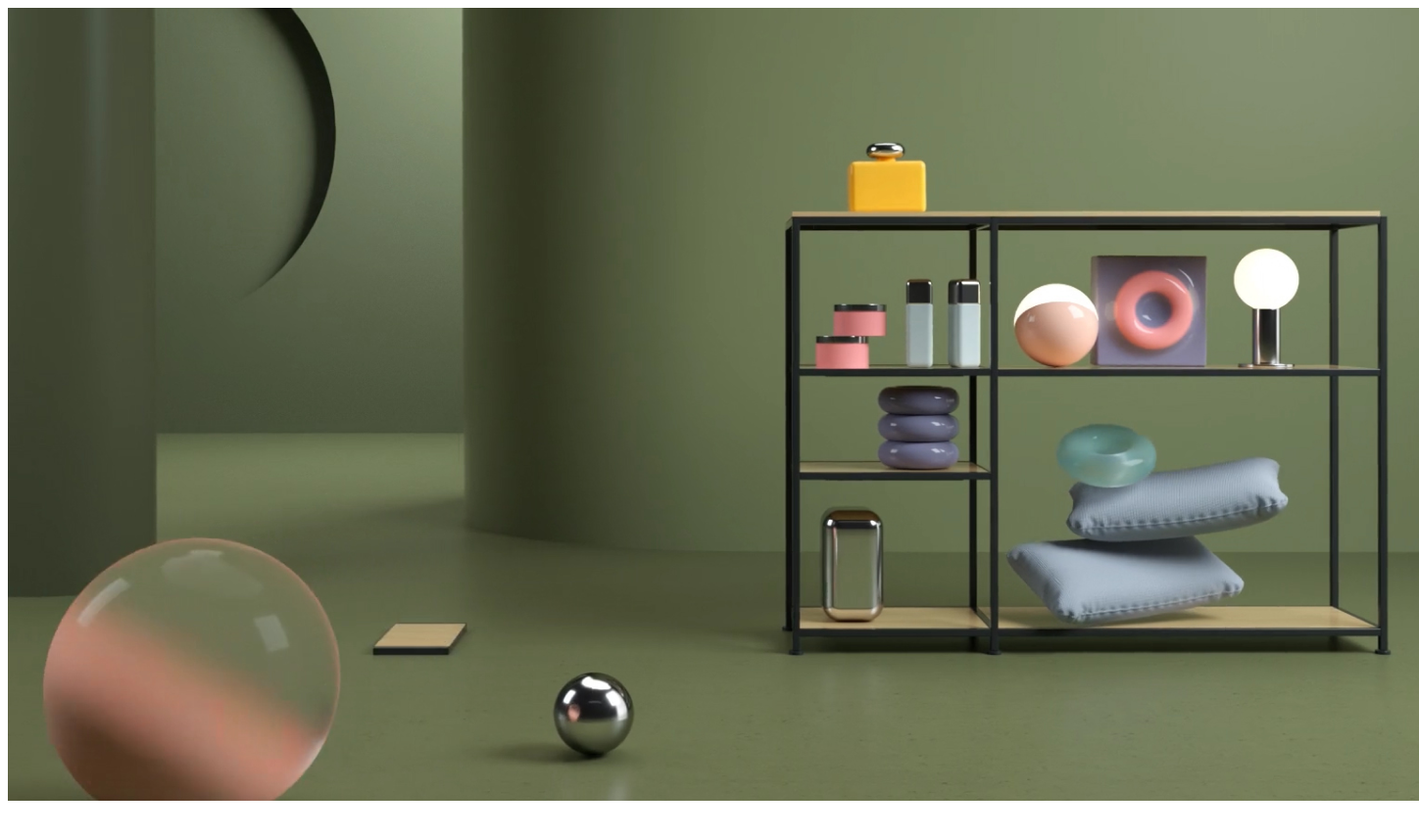
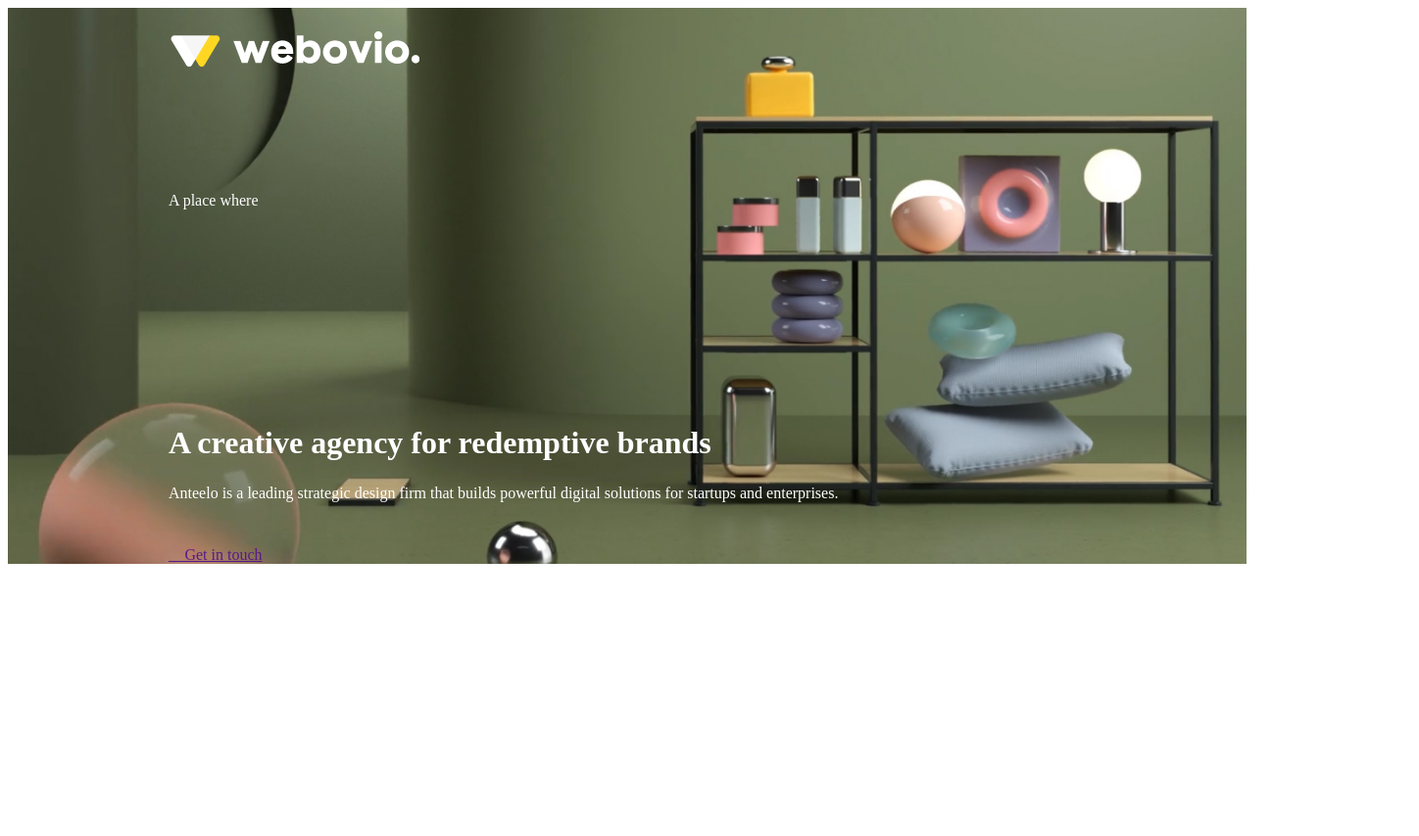
Before and after one commit to Titanius34676437122312312/webovio, a plain HTML site: page index.html in a window 1280 px wide. Shown: the whole page at 98% size, 1448 px wide, since content can reach past the window. After the commit the page ends 800 px from the top, so only its background shows below. Drawn offline with Linux system fonts and the light colour scheme.

Commit message:
start header

```diff
--- a/colors.scss
+++ b/colors.scss
@@ -0,0 +1,2 @@
+$mainWhite:#ffffff;
+$mainGold:#FFD723;
--- a/index.html
+++ b/index.html
@@ -8,27 +8,24 @@
 </head>
 <body>
     <div class="page-wrapper">
-        <div class="hader-wrapper">
+        <div class="header-wrapper">
             <div class="container">
                 <hader class="header">
                     <nav class="header-nav">
-                        <img src="/Bitmap.png" alt="" class="haeder-nav-logo">
+                        <img src="/img/Logo.png" alt="" class="haeder-nav-logo">
                         <div class="burger">
                             <div class="burger-line"></div>
                             <div class="burger-line"></div>
                             <div class="burger-line"></div>
                         </div>
                     </nav>
-                    <p class="header-subtitule">
-                        <h1 class="header-title">
-                            <p class="header-desc">
-                                <a href="" class="header-link"></a>
-                            </p>
-                        </h1>
-                    </p>
-                </hader>
+                    <p class="header-subtitule">A place where </p>
+                        <h1 class="header-title">A creative agency for redemptive brands</h1>
+                            <p class="header-desc">Anteelo is a leading strategic design firm that builds powerful digital solutions for startups and enterprises.</p>
+                                <a href="" class="header-link"> Get in touch</a>
+                    </hader>
+                </div>
             </div>
         </div>
-    </div>
-</body>
+    </body>
 </html>
--- a/style.scss
+++ b/style.scss
@@ -1,2 +1,28 @@
 @import "colors";
 @import "reset";
+.header{
+    &-wrapper{
+        background: url(/Bitmap.png) no-repeat center/cover;
+        padding-top: 24px;
+
+    }
+    &-nav{
+        margin-bottom: 120px;
+    }
+    &-subtitule{
+        margin-bottom: 220px;
+        color: $mainWhite;
+    }
+    &-title{
+        margin-bottom: 24px;
+        color: $mainWhite;
+    }
+    &-desc{
+        margin-bottom: 45px;
+        color: $mainWhite;
+    }
+}
+.container{
+    margin-left: 164px;
+    margin-right: 164px;
+}
```
Also changed, not shown: css/colors.css (added), css/reset.css (added), css/style.css, img/Logo.png (added).
